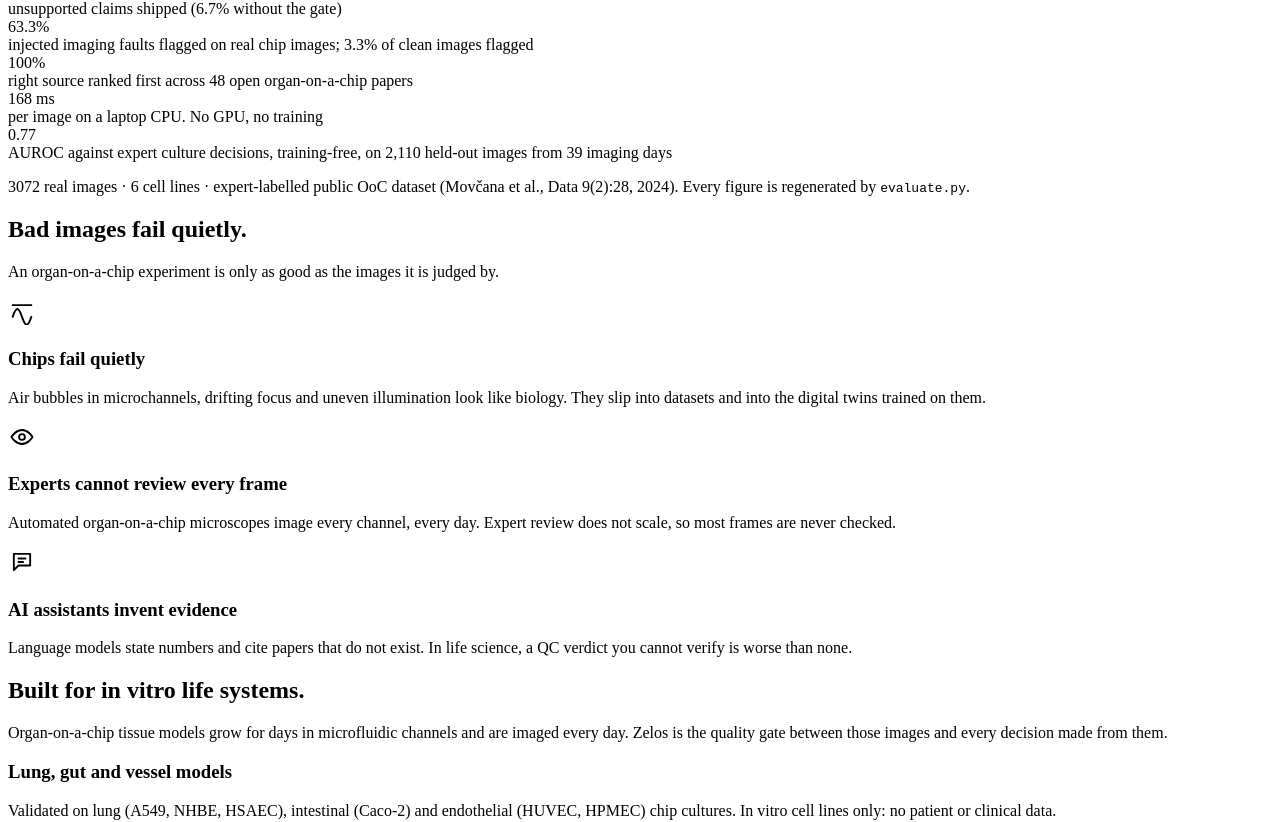
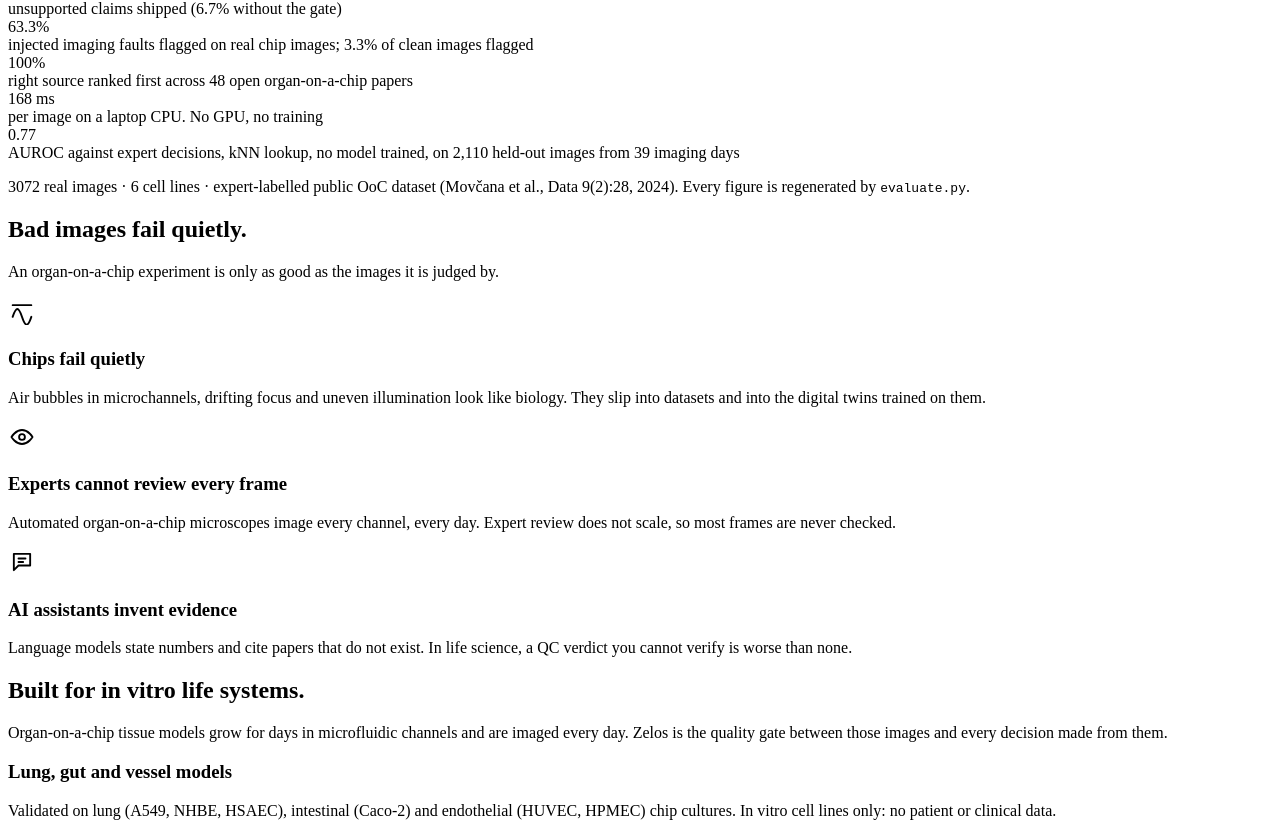
Before and after one commit to simon-derock/zelos, a React (Vite) app in the folder web/: page / in a window 1280 px wide. Shown: the part 1665-2487 px from the top of the page. Built offline with nearby package versions, Linux system fonts and the light colour scheme; no server answers; the HTML template or start-up script is replaced by a standard one.

Commit message:
ci: run on next; web: precise 'no model trained' wording

```diff
--- a/web/src/components/Benchmarks.tsx
+++ b/web/src/components/Benchmarks.tsx
@@ -219,7 +219,7 @@
       foot={<Source file="e2" sha={sha(data, 'e2')} n={nTest !== undefined ? `${nTest.toLocaleString('en-US')} held-out${nAll !== undefined ? ` of ${nAll.toLocaleString('en-US')}` : ''} images` : undefined} />}
     >
       <div className="legend" aria-hidden="true">
-        <span><i className="sw sw-dot" />Training-free</span>
+        <span><i className="sw sw-dot" />No model trained</span>
         {anyTrained && <span><i className="sw sw-dot sw-trained" />Label-trained: learns the expert label</span>}
         <span><i className="sw sw-r" />0.5 chance</span>
       </div>
--- a/web/src/components/Benchmarks11.tsx
+++ b/web/src/components/Benchmarks11.tsx
@@ -108,7 +108,7 @@
       <div className="h2h">
         <div className="h2h-col h2h-z">
           <h4>Zelos</h4>
-          <p className="h2h-sub">{variantName(vname)}, training-free</p>
+          <p className="h2h-sub">{variantName(vname)}, no model trained</p>
           <dl>
             {rows.map((r) => (
               <div key={r.k}>
@@ -197,7 +197,7 @@
   const v = data.vlm_baseline
   if (!isObj(v) || !isObj(v.models)) return null
   const rows: Array<{ name: string; z?: boolean; m: Obj }> = []
-  if (isObj(v.zelos_stored_reference_calibrated)) rows.push({ name: 'Zelos, training-free', z: true, m: v.zelos_stored_reference_calibrated as Obj })
+  if (isObj(v.zelos_stored_reference_calibrated)) rows.push({ name: 'Zelos, no model trained', z: true, m: v.zelos_stored_reference_calibrated as Obj })
   for (const [k, m] of Object.entries(v.models as Obj)) if (isObj(m)) rows.push({ name: modelName(k), m })
   if (!rows.length) return null
   const hasBA = rows.some((r) => num(r.m.balanced_accuracy_vs_expert) !== undefined)
--- a/web/src/components/Sections.tsx
+++ b/web/src/components/Sections.tsx
@@ -194,7 +194,7 @@
     typeof ms === 'number' && { v: `${Math.round(ms)} ms`, l: 'per image on a laptop CPU. No GPU, no training' },
     typeof knn === 'number' && {
       v: knn.toFixed(2),
-      l: `AUROC against expert culture decisions, training-free${typeof e2n === 'number' ? `, on ${e2n.toLocaleString('en-US')} held-out images${typeof e2s === 'number' ? ` from ${e2s} imaging days` : ''}` : ''}`,
+      l: `AUROC against expert decisions, kNN lookup, no model trained${typeof e2n === 'number' ? `, on ${e2n.toLocaleString('en-US')} held-out images${typeof e2s === 'number' ? ` from ${e2s} imaging days` : ''}` : ''}`,
     },
   ].filter(Boolean) as Array<{ v: string; l: string }>
   if (!items.length) return null
```
